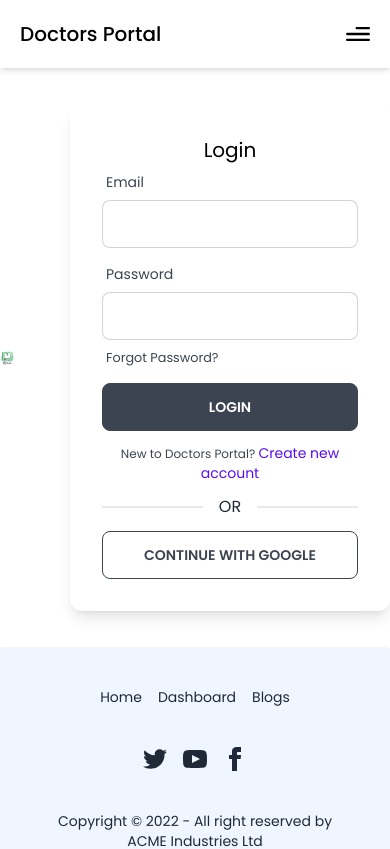
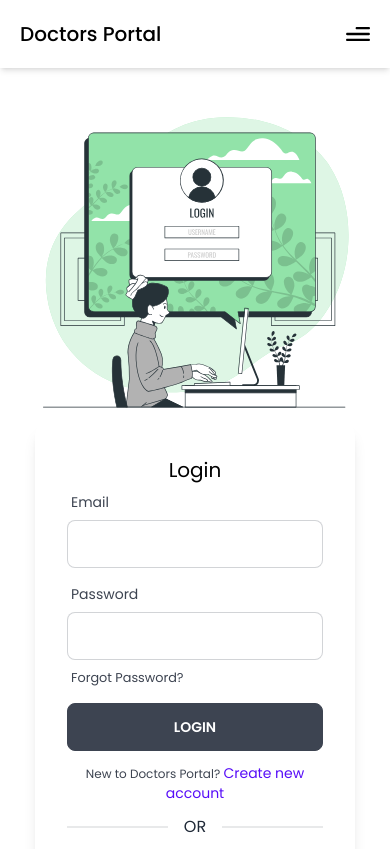
Before and after one commit to Mehedi-Hasan0/bikes, a React (Create React App) app: page /login in a window 390 px wide. Shown: the top 849 px of the page. Built offline with nearby package versions, Linux system fonts and the light colour scheme; no server answers.

Commit message:
login and signup section made responsive

```diff
--- a/src/Pages/Login/Login.js
+++ b/src/Pages/Login/Login.js
@@ -42,11 +42,11 @@ const Login = () => {
     }
 
     return (
-        <div className=' flex justify-center items-center font-[poppins] my-9'>
-            <div className='w-96 mr-14'>
+        <div className=' flex md:flex-row flex-col justify-center items-center font-[poppins] my-9 mx-3'>
+            <div className='md:w-96 w-80 md:mr-14'>
                 <img className='inline' src={img} alt="" />
             </div>
-            <div className=' p-8 shadow-lg md:w-96 w-80 rounded-xl'>
+            <div className=' p-8 shadow-lg md:max-w-96 max-w-80 rounded-xl'>
                 <h3 className=' text-xl text-black text-center'>Login</h3>
                 <form onSubmit={handleSubmit(handleLogin)}>
                     <div className=' form-control w-full max-w-xs text-black'>
--- a/src/Pages/SignUp/SignUp.js
+++ b/src/Pages/SignUp/SignUp.js
@@ -66,11 +66,11 @@ const SignUp = () => {
             .catch(err => console.log(err))
     }
     return (
-        <div className=' flex justify-center items-center font-[poppins] my-9'>
-            <div className='w-96 mr-14'>
+        <div className=' flex md:flex-row flex-col justify-center items-center font-[poppins] my-9 mx-3'>
+            <div className='w-96 md:mr-14'>
                 <img className='inline' src={img} alt="" />
             </div>
-            <div className=' p-8 shadow-lg md:w-96 w-80 rounded-xl'>
+            <div className=' p-8 shadow-lg w-96 rounded-xl mt-8 sm:mt-0'>
                 <h3 className=' text-xl text-black text-center'>Sign Up</h3>
                 <form onSubmit={handleSubmit(handleSignup)}>
                     <div className=' form-control w-full max-w-xs text-black'>
```
